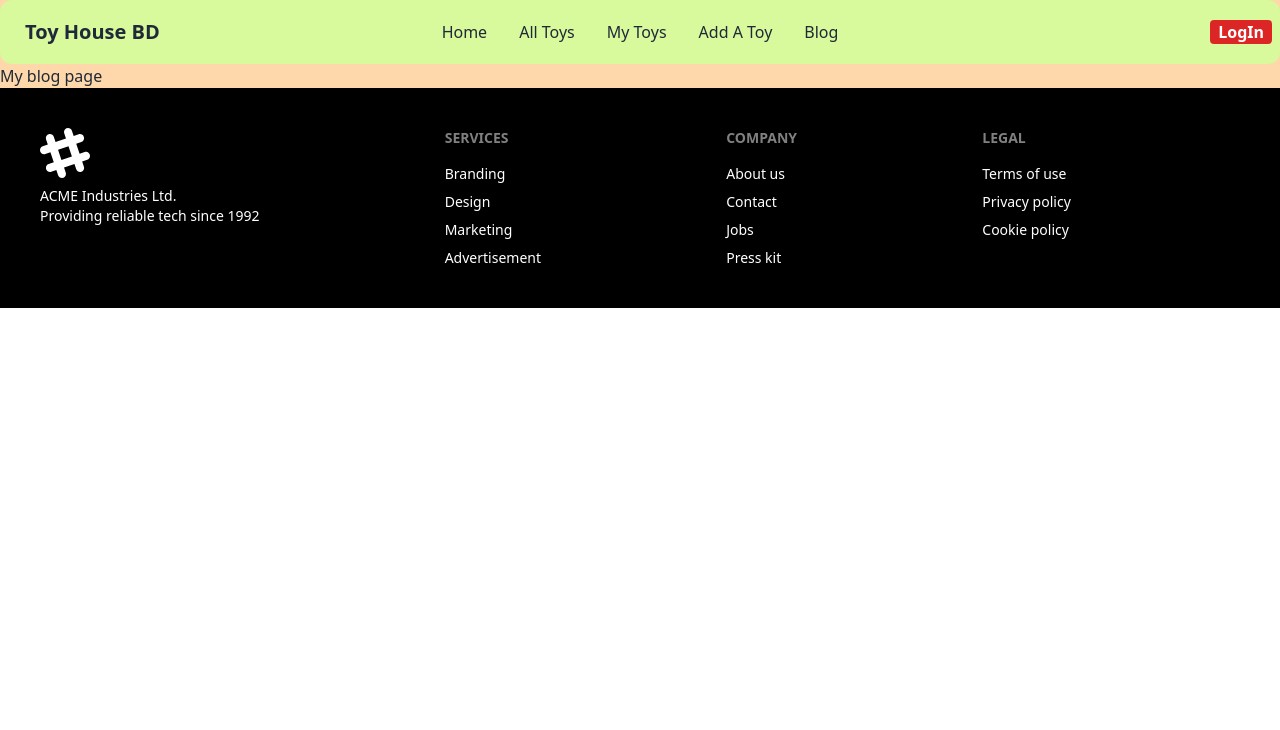
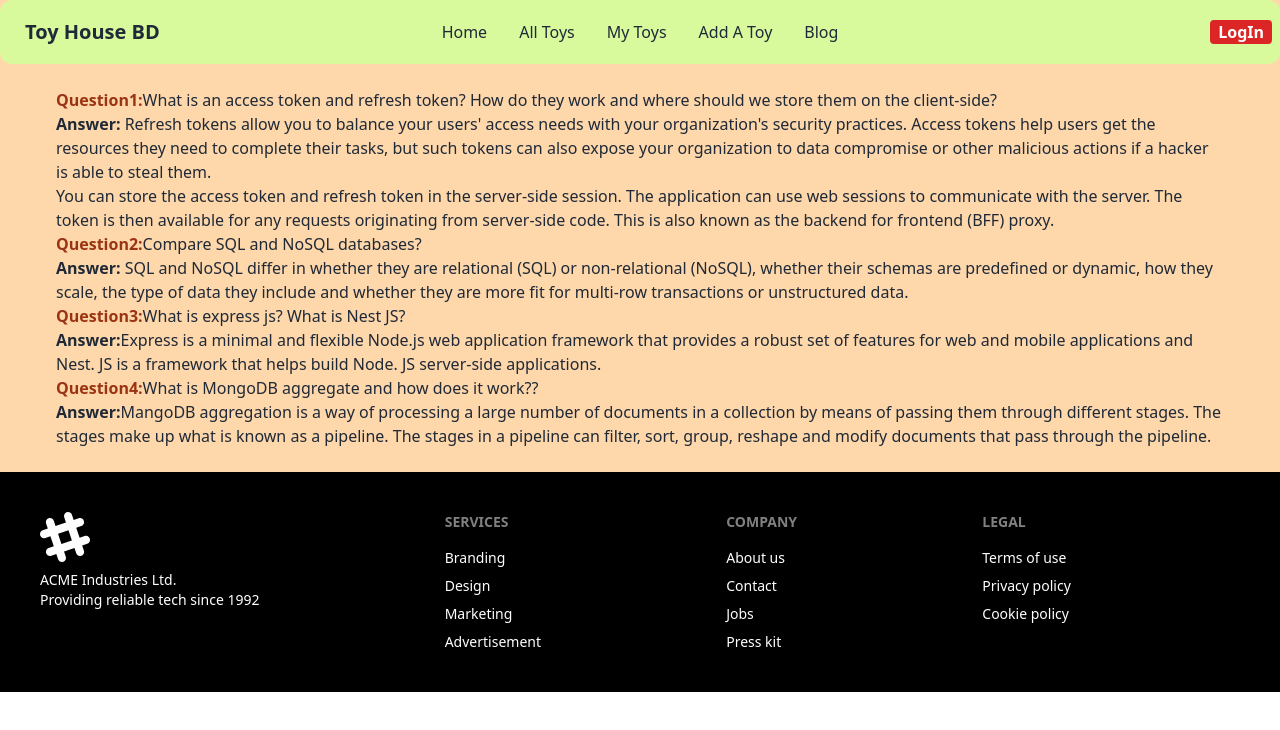
Before and after one commit to najmul905/toy-house-bd, a React (Vite) app: page /blog in a window 1280 px wide. Shown: the top 730 px of the page. Built offline with nearby package versions, Linux system fonts and the light colour scheme; no server answers.

Commit message:
create a blog page and answer the all question ans.

```diff
--- a/src/Components/Home/Blog/Blog.jsx
+++ b/src/Components/Home/Blog/Blog.jsx
@@ -2,8 +2,34 @@ import React from 'react';
 
 const Blog = () => {
     return (
-        <div>
-            <h1>My blog page</h1>
+        <div className='mx-14 my-6'>
+          <div>
+            <h2><span className='text-orange-800 font-bold'>Question1:</span>
+            What is an access token and refresh token? How do they work and where should we store them on the client-side?
+            </h2>
+            <p><span className='font-bold'>Answer:</span> Refresh tokens allow you to balance your users' access needs with your organization's security practices. Access tokens help users get the resources they need to complete their tasks, but such tokens can also expose your organization to data compromise or other malicious actions if a hacker is able to steal them. <br />You can store the access token and refresh token in the server-side session. The application can use web sessions to communicate with the server. The token is then available for any requests originating from server-side code. This is also known as the backend for frontend (BFF) proxy.</p>
+          </div>
+          <div>
+            <h2><span className='text-orange-800 font-bold'>Question2:</span>
+            Compare SQL and NoSQL databases?
+            </h2>
+            <p><span className='font-bold'>Answer:</span> SQL and NoSQL differ in whether they are relational (SQL) or non-relational (NoSQL), whether their schemas are predefined or dynamic, how they scale, the type of data they include and whether they are more fit for multi-row transactions or unstructured data.</p>
+          </div>
+          <div>
+            <h2><span className='text-orange-800 font-bold'>Question3:</span>
+            What is express js? What is Nest JS?
+            </h2>
+            <p><span className='font-bold'>Answer:</span>Express is a minimal and flexible Node.js web application framework that provides a robust set of features for web and mobile applications and Nest. JS is a framework that helps build Node. JS server-side applications. </p>
+          </div>
+          <div>
+            <h2><span className='text-orange-800 font-bold'>Question4:</span>
+            What is MongoDB aggregate and how does it work??
+            </h2>
+            <p><span className='font-bold'>Answer:</span>MangoDB aggregation is a way of processing a large number of documents in a collection by means of passing them through different stages. The stages make up what is known as a pipeline. The stages in a pipeline can filter, sort, group, reshape and modify documents that pass through the pipeline.</p>
+          </div>
+          <div></div>
+          <div></div>
+          <div></div>
         </div>
     );
 };
--- a/src/Components/Home/MyToyCard/MytoyCard.jsx
+++ b/src/Components/Home/MyToyCard/MytoyCard.jsx
@@ -1,18 +1,28 @@
-import React from 'react';
+import React, { useState } from 'react';
 import { Link } from 'react-router-dom';
 
-const MytoyCard = ({data}) => {
-    const {name,image,_id}=data
-const [toys,setToys]=use
+const MytoyCard = ({data,handelDelete}) => {
+
+
+
+const{name,quantity,_id,image}=data
+console.log(name,quantity)
     // delete operation
-    const handelDelete=(_id)=>{
-      console.log('delete',_id)
-      fetch(`http://localhost:5000/toys/${_id}`,{
-        method:'DELETE'
-      })
-      .then(res=>res.json())
-      .then(data=>{console.log(data)})
-    }
+    // const handelDelete=(_id)=>{
+    //   console.log('delete',_id)
+    //   fetch(`http://localhost:5000/toys/${_id}`,{
+    //     method:'DELETE'
+    //   })
+    //   .then(res=>res.json())
+    //   .then(data=>{
+    //     console.log(data)
+
+    //     if(data.deletedCount>0){
+    //       alert('Deleted SuccessFully')
+
+    //   }
+    //   })
+    // }
 
     return (
         <div className='mb-4'>
--- a/src/Components/Home/MyToyes/MyToys.jsx
+++ b/src/Components/Home/MyToyes/MyToys.jsx
@@ -1,8 +1,14 @@
 import React, { useContext } from 'react';
 import { contextProvider } from '../../../AuthProvider/AuthProvider';
 import MytoyCard from '../MyToyCard/MytoyCard';
+import { useState } from 'react';
 
 const MyToys = () => {
+
+
+
+
+
 const {data,user,loader}=useContext(contextProvider)
 if(loader){
     return <progress className="progress w-56"></progress>
@@ -10,8 +16,29 @@ if(loader){
 const {email}=user
 console.log(email)
 
-const myToy=data.filter(info=>info.email===email)
+const [toys,setToys]=useState(data)
+
+const myToy=toys.filter(info=>info.email===email)
 console.log(myToy.length)
+
+
+
+const handelDelete=(_id)=>{
+    console.log('delete',_id)
+    fetch(`http://localhost:5000/toys/${_id}`,{
+      method:'DELETE'
+    })
+    .then(res=>res.json())
+    .then(data=>{
+      console.log(data)
+
+      if(data.deletedCount>0){
+        alert('Deleted SuccessFully')
+      const remaining=toys.filter(toy => toy._id !== _id)
+setToys(remaining)
+    }
+    })
+  }
     return (
         <div className='mx-14'>
            <h1>My Toys page{myToy.length}</h1>
@@ -20,6 +47,7 @@ console.log(myToy.length)
             myToy.map(data=><MytoyCard
             key={data._id}
             data={data}
+            handelDelete={handelDelete}
             ></MytoyCard>)
            }
            </div>
```
